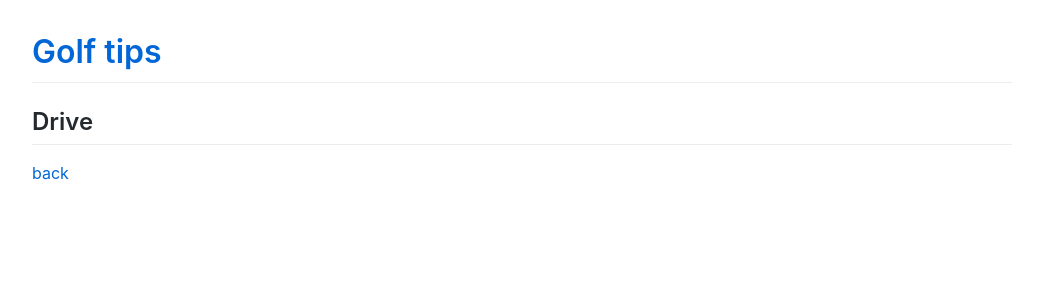
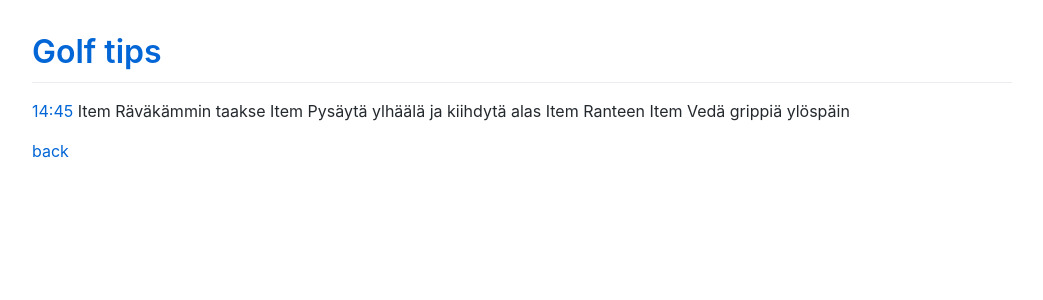
Before and after one commit to haapio/haapio.github.io, a Jekyll site: the page built from drive.md, in a window 1280 px wide. Shown: the top 300 px of the page, without its empty margins (118-1161 px from the left). Built offline with Jekyll 4.4.1, drawn with Linux system fonts in a browser that asks for light colours; comment, search, counter and statistics services are not loaded; our own code applies the rules of GitHub Pages for plain Markdown files.

Commit message:
Update drive.md

```diff
--- a/drive.md
+++ b/drive.md
@@ -2,6 +2,10 @@
 layout: default
 ---
 
-## Drive
+[14:45](https://www.youtube.com/watch?v=lCz5lVhGB9A)
+Item Räväkämmin taakse
+Item Pysäytä ylhäälä ja kiihdytä alas
+Item Ranteen
+Item Vedä grippiä ylöspäin
 
 [back](./)
```
